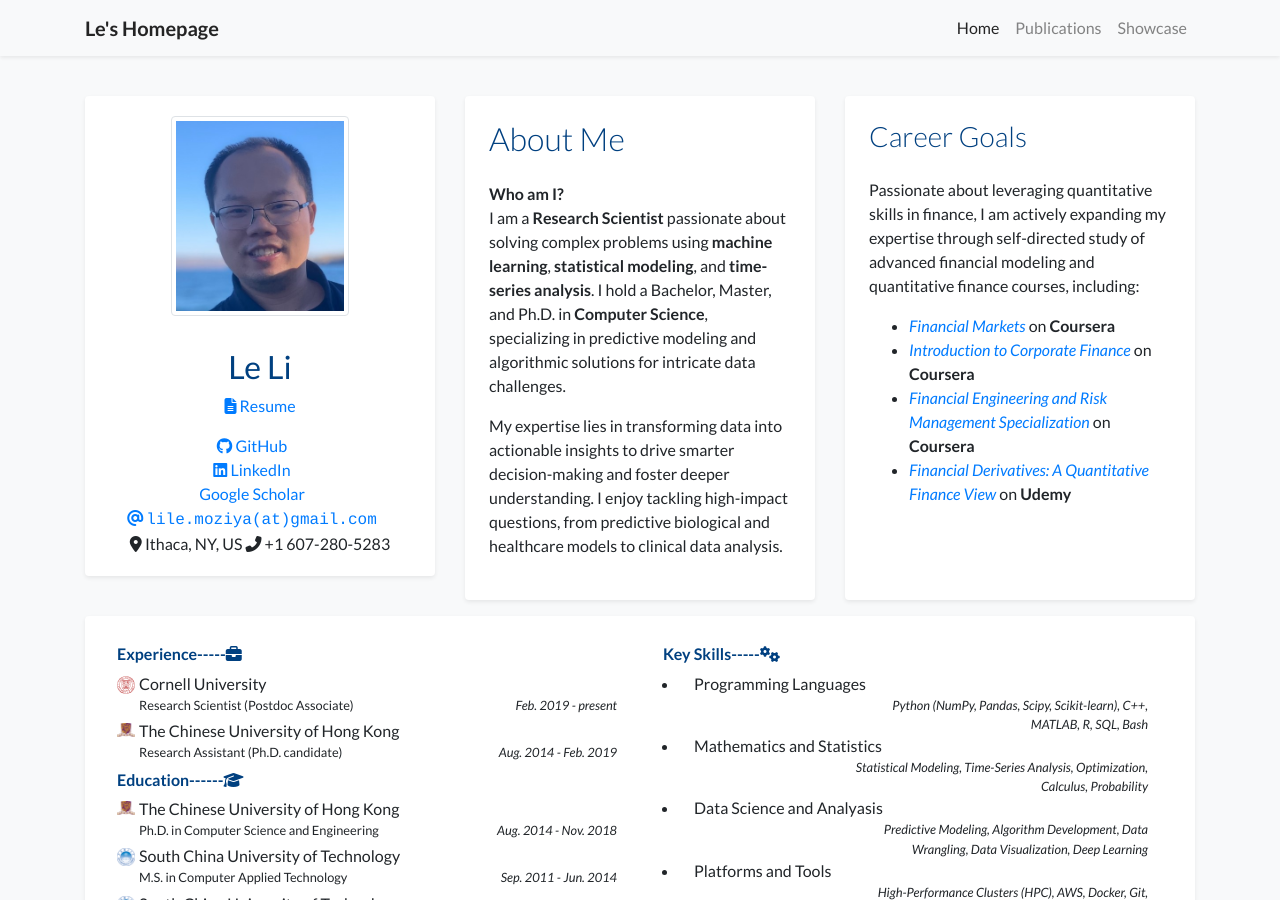
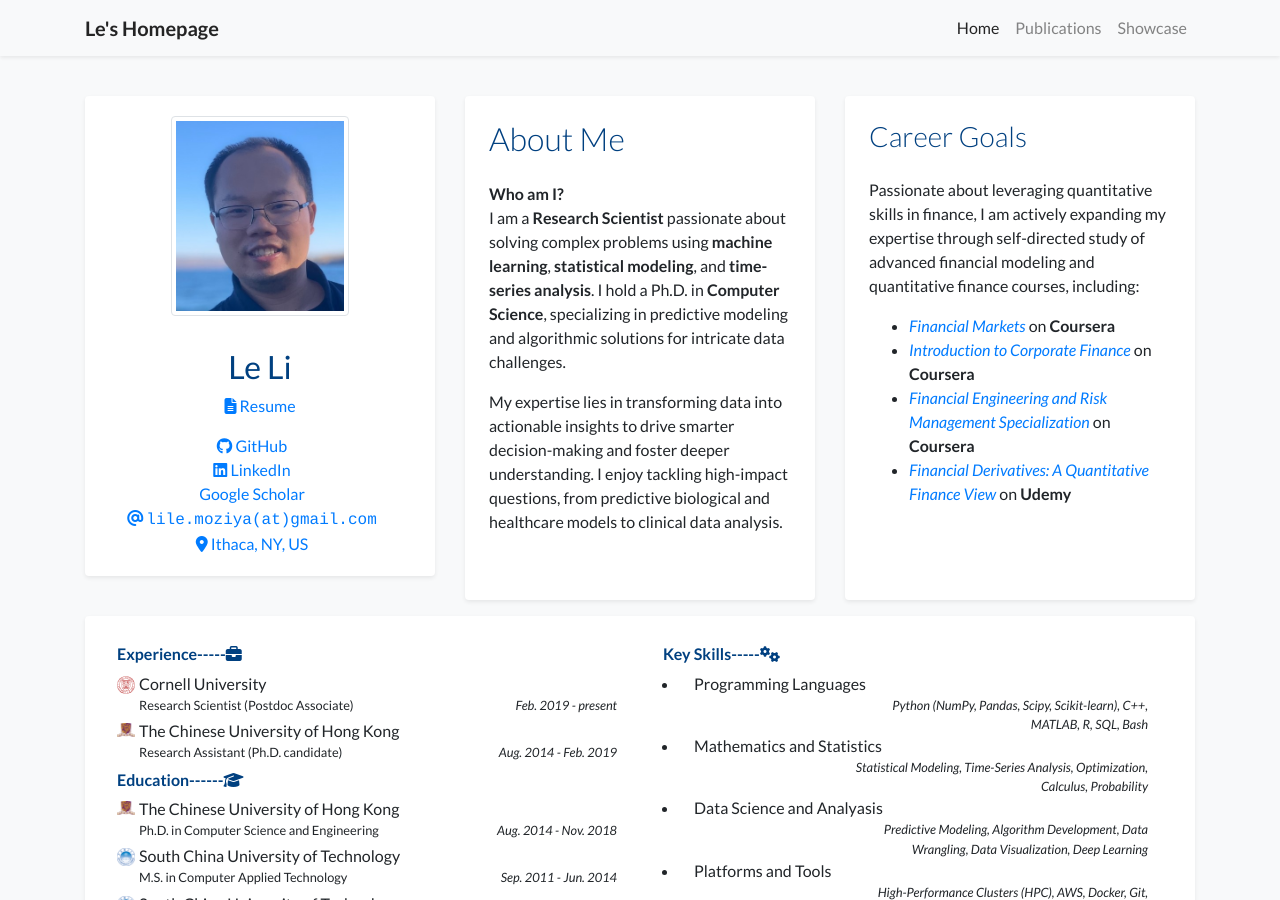
Before and after one commit to moziya/moziya, a Jekyll site: the page built from index.html, in a window 1280 px wide and 900 px high. Built offline with Jekyll 4.4.1, drawn with Linux system fonts in a browser that asks for light colours; nearby versions of some CDN libraries; a style sheet for code colours, icons or effects is not loaded.

Commit message:
Change profiles

```diff
--- a/_data/profile.yml
+++ b/_data/profile.yml
@@ -21,7 +21,7 @@ linkedin: le-li-037117227
 
 short_bio_text_justify: false
 short_bio: >-
-  <p><b>Who am I?</b><br>I am a <b>Research Scientist</b> passionate about solving complex problems using <b>machine learning</b>, <b>statistical modeling</b>, and <b>time-series analysis</b>. I hold a Bachelor, Master, and Ph.D. in <b>Computer Science</b>, specializing in predictive modeling and algorithmic solutions for intricate data challenges.</p>
+  <p><b>Who am I?</b><br>I am a <b>Research Scientist</b> passionate about solving complex problems using <b>machine learning</b>, <b>statistical modeling</b>, and <b>time-series analysis</b>. I hold a Ph.D. in <b>Computer Science</b>, specializing in predictive modeling and algorithmic solutions for intricate data challenges.</p>
 
   <p>My expertise lies in transforming data into actionable insights to drive smarter decision-making and foster deeper understanding. I enjoy tackling high-impact questions, from predictive biological and healthcare models to clinical data analysis.</p>
 
--- a/_includes/widgets/profile_card.html
+++ b/_includes/widgets/profile_card.html
@@ -79,8 +79,11 @@
                     </div>
 
                     <div>
-                        <i class="fas fa-map-marker-alt"></i> Ithaca, NY, US   <i class="fas fa-phone-alt"></i> +1 607-280-5283
+                    <a class="pr-3 no-break d-block" target="_blank" href="https://www.google.com/maps/place/42.447190,-76.477487">
+                        <i class="fas fa-map-marker-alt"></i> Ithaca, NY, US
+                    </a>
                     </div>
+
 
                     <!-- Add other social icons similarly -->
                 </div>
```
